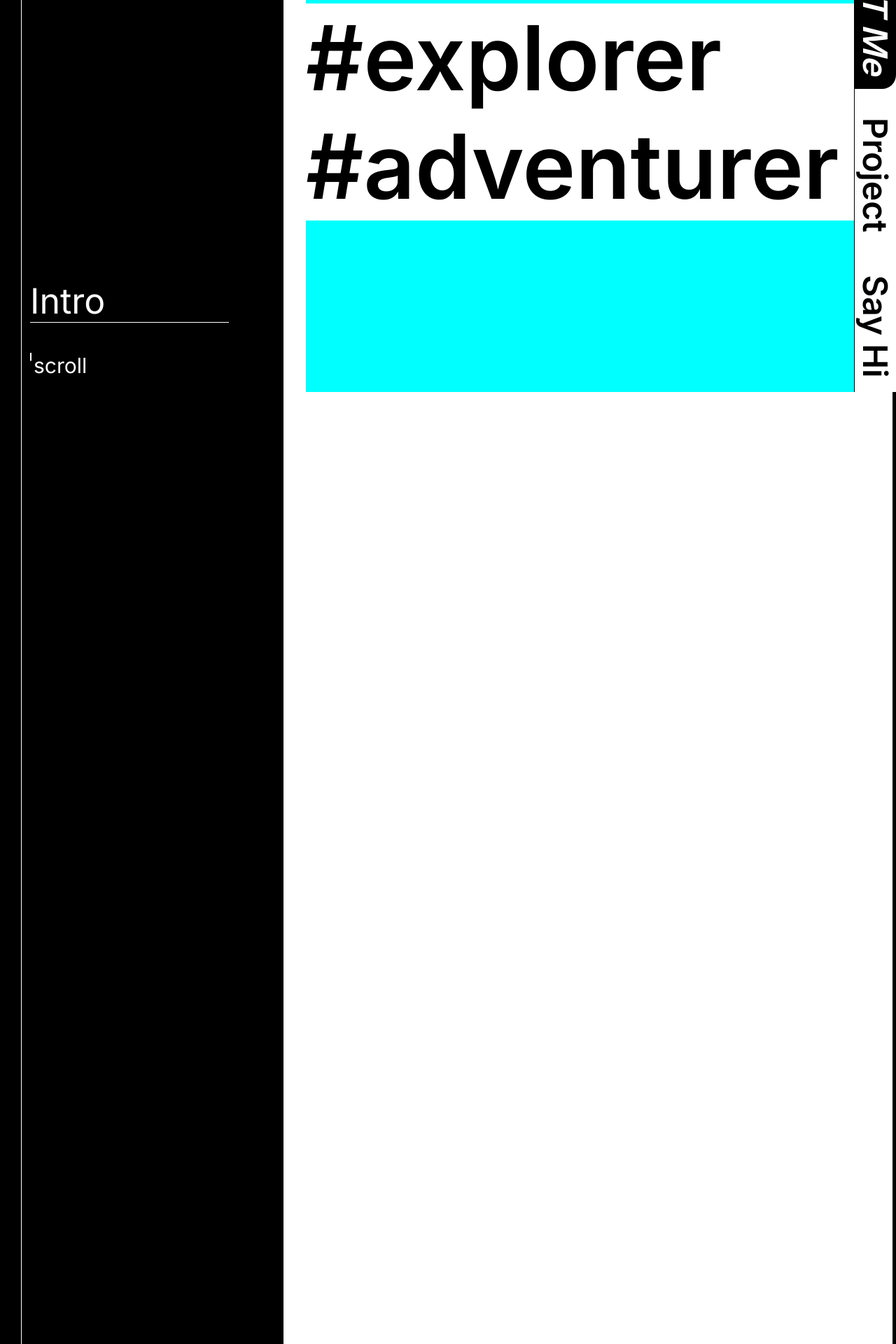
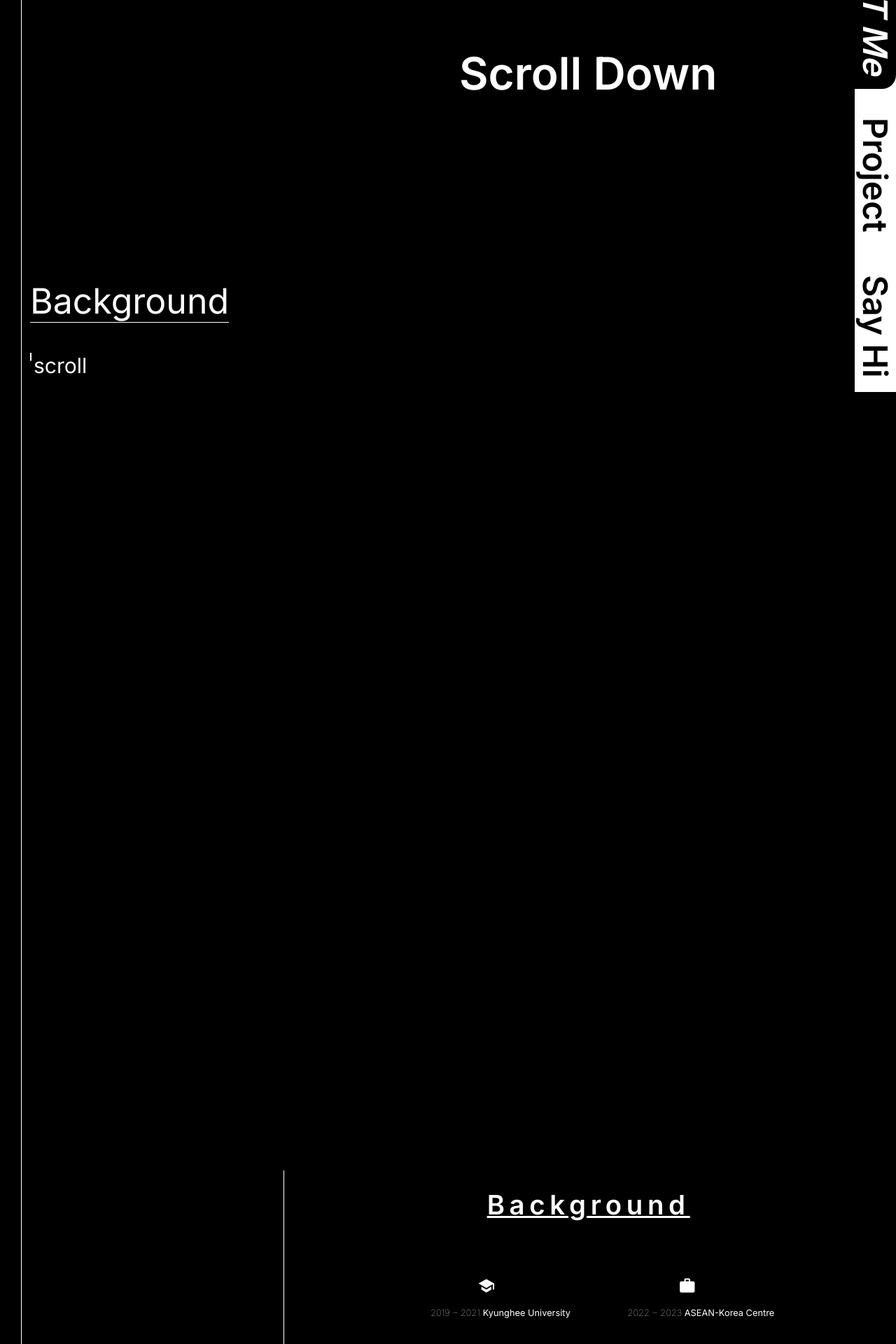
Before and after one commit to 95SR/portfolio-2, a React (Create React App) app: page /about in a window 1280 px wide. Shown: the part 240-2160 px from the top of the page at 70% size. Built offline with nearby package versions, Linux system fonts and the light colour scheme.

Commit message:
edit about js

```diff
--- a/src/App.css
+++ b/src/App.css
@@ -28,6 +28,7 @@
   width: 1px;
   position:relative;
   left: 30px;
+  z-index: 3;
 
 }
 
--- a/src/component/About.css
+++ b/src/component/About.css
@@ -2,6 +2,7 @@
     color: white;
     display: flex;
     gap: 10px;
+
 }
 
 .title, .content{
@@ -15,7 +16,8 @@
 .title{
     display: flex;
     width: 30%;
-
+    background-color: black;
+    z-index: 2;
 }
 
 
@@ -91,34 +93,136 @@ transform: translateY(40px);
 
 .content{
     width: 68vw;
-    background-color: white;
+
     color: black;
     position: relative;
-
+    margin: 0;
+    padding: 0;
+    border-left: solid 1px white;
 
 }
 
+.no-border{
+    border: none;
+}
+
 .scroll-title{
+    color: white;
     position: absolute;
-    top: 10%;
+    top: 7%;
     left: 50%;
-    transform: translate(-50%,-50%);
-    color: white;
+    transform: translate(-50%,0);
+    font-size: 5vw;
+    animation: bounce 1s linear infinite;
+
+}
+
+@keyframes bounce{
+    0%{transform: translate(-50%,0);}
+    50%{transform: translate(-50%,20px);}
+    100%{transform: translate(-50%,0);}
 }
 
 .intro-content{
+    background-color: white;
+    height: 91vh;
     position: fixed;
-    top: 0;
-    background-color: aqua;
-    width: 100%;
-    height: 100%;
+    width: 70%;
+   display: flex;
+   flex-direction: column;
+   align-items: center;
+   justify-content: center;
+   clip-path: circle(0%);
+gap: 50px;
+}
+
+
+
+
+.intro-content div:first-child{
+
+    font-size: 8vw;
+    width: max-content;
+    font-weight: 600;
+
+    position: relative;
+    left: -150vw;
+
+}
+
+.intro-content div:nth-child(2){
+    font-size: 8vw;
+    width: max-content;
+    font-weight: 600;
+    left: 100vw;
+    position: relative;
+}
+
+.intro-content div:nth-child(3){
+    font-size: 8vw;
+    width: max-content;
+    font-weight: 600;
+    left: -130vw;
+    position: relative;
+}
+
+.bg-content{
+    background-color: black;
+    position: relative;
+    margin-top: 230vh;
+
+    border-left: solid 1px white;
+color: white;
+display: flex;
+align-items: center;
+justify-content: center;
+flex-direction: column;
+padding: 2vw;
+}
+
+.bg-content .sub-title{
+font-size: 3vw;
+font-weight: 600;
+text-decoration:underline;
+letter-spacing: 5pt;
+margin-bottom: 10vh;
+}
+
+.bg-content .icon{
+
+    width: 70%;
+    font-size: 2vw;
     display: flex;
-    justify-content: center;
     align-items: center;
+    justify-content: space-around;
+
 }
-.intros{
-    font-weight: 600;
-    font-size: 10vw;
-    width: min;
-    background-color: white;
+.left,
+.right{
+text-align: center;
 }
+
+
+.icon ul{
+    list-style: none;
+    font-size: 1vw;
+    font-weight: 500;
+}
+
+.year{
+    font-weight: 200;
+}
+
+
+@keyframes turning {
+    0% {
+        color: white;
+    }
+    50%{
+        color: rgb(43, 42, 42);
+    }
+    100%{
+        color: white ;
+    }
+
+}
--- a/src/component/About.jsx
+++ b/src/component/About.jsx
@@ -1,6 +1,8 @@
 import React, {useState, useEffect,useMemo} from 'react'
 import { useRef } from 'react';
 import './About.css'
+import { IoMdSchool } from "react-icons/io";
+import { MdWork } from "react-icons/md";
 
 function About() {
   const [scrollY, setScrollY] = useState(0);
@@ -20,7 +22,7 @@ const handleScroll = e => {
 }
 
   const isInViewport2 = useIsInViewport(content2);
-  //console.log('isInViewport2: ', isInViewport2);
+  console.log(isInViewport2==true);
 
 const [x, setX] = useState();
 
@@ -115,19 +117,24 @@ console.log(x)
           /<span>03</span>
           </div>
 
+          <div className="subtitles" >
+          {
+            isInViewport2
+            ?
+            <div className="sub bg" >
+              Background
+            </div>
+
+            :
+            <div className="sub intro" >
+              Intro
+            </div>
+          }
+
+          </div>
 
 
-          <div className="subtitles" >
-            <div className="sub intro" style={{transform: `translateY(${-scrollY/2}px)`}}>
-              Intro
-            </div>
-            <div className="sub bg" style={{transform: `translateY(${-scrollY/2}px)`}}>
-              Background
-            </div>
-            <div className="sub skill" style={{transform: `translateY(${-scrollY/2}px)`}}>
-              Skill
-            </div>
-          </div>
+
 
        {scrollY > 1000
        ?
@@ -142,14 +149,39 @@ console.log(x)
 
       </div>
 
-        <div className="content">
+        <div className={!isInViewport2 ? "content" : "content no-border"}>
           <h3 className='scroll-title'>Scroll Down</h3>
-            <div className="intro-content" ref={content} >
-              <div className="intros" style={{transform: `translateX(${-scrollY/2}px)`}}>#explorer #adventurer</div>
-            </div>
-         <div className={isInViewport2 ? "content-item " : "content-item"} ref={content2} >
-          bg
+
+          <div className="intro-content" ref={content} style={{clipPath:`circle(${scrollY}px)`}} >
+          <div className="intros2" style={{transform: `translateX(${scrollY-200}px)`}}>#newExperience #Passionate  #newExperience #Passionate #newExperience #Passionate #Curious</div>
+            <div className="intros" style={{transform: `translateX(${-scrollY+50}px)`}} >#explorer #adventurer  #explorer #adventurer </div>
+
+            <div className="intros2" style={{transform: `translateX(${scrollY-200}px)`}}> #Passionate #Curiousity  #Passionate #Curious #Passionate #Curious</div>
+
+          </div>
+
+
+         <div className= "bg-content "  ref={content2} >
+         <div className="sub-title">Background</div>
+         <div className="icon">
+          <div className="left">
+          <IoMdSchool/>
+          <ul>
+            <li><span className='year'> 2019 ~ 2021 </span> Kyunghee University</li>
+          </ul>
+
+          </div>
+          <div className="right">
+          <MdWork/>
+          <ul>
+            <li><span className='year'> 2022 ~ 2023 </span> ASEAN-Korea Centre</li>
+          </ul>
+
+          </div>
+
          </div>
+         </div>
+
          <div className="content-item" ref={content3} >
           skill
          </div>
```
